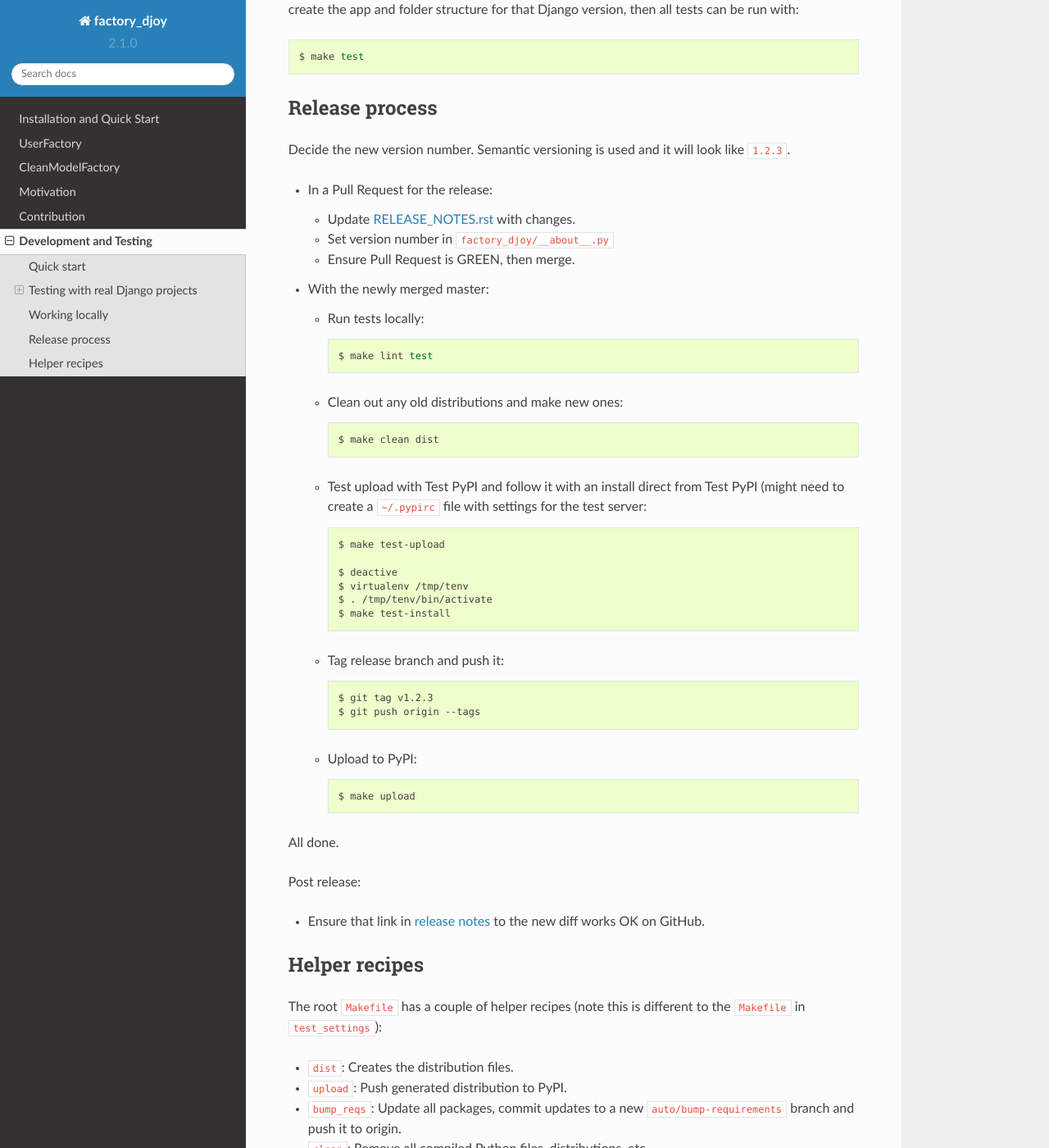
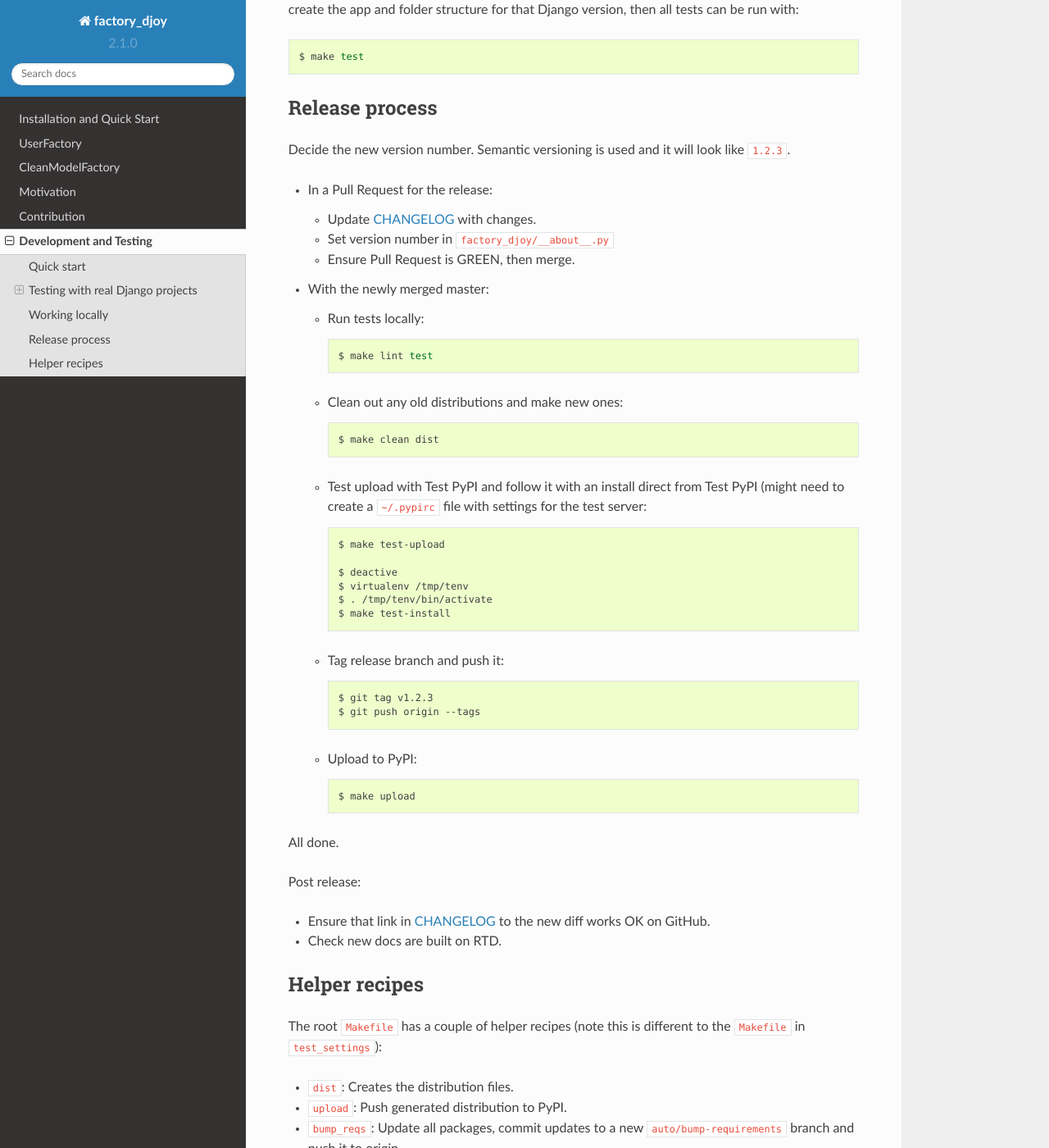
Before and after one commit to jamescooke/factory_djoy, a Sphinx documentation site: the page built from docs/development.rst, in a window 1280 px wide and 1400 px high, scrolled down 2730 px. Shown: the whole window at 82% size. Built offline with Sphinx 7.4.7 and the Read the Docs theme 2.0.0, drawn with Linux system fonts in a browser that asks for light colours.

Commit message:
Add Django 2.2 to CHANGELOG.rst, rename from RELEASE_NOTES

```diff
--- a/README.rst
+++ b/README.rst
@@ -44,4 +44,4 @@ Resources
 
 * `Licensed on MIT <https://raw.githubusercontent.com/jamescooke/factory_djoy/master/LICENSE>`_
 
-* `Changelog <https://github.com/jamescooke/factory_djoy/blob/master/RELEASE_NOTES.rst>`_
+* `Changelog <https://github.com/jamescooke/factory_djoy/blob/master/CHANGELOG.rst>`_
--- a/docs/development.rst
+++ b/docs/development.rst
@@ -170,7 +170,7 @@ like ``1.2.3``.
 
 * In a Pull Request for the release:
 
-  * Update RELEASE_NOTES.rst_ with changes.
+  * Update `CHANGELOG`_ with changes.
 
   * Set version number in ``factory_djoy/__about__.py``
 
@@ -220,7 +220,9 @@ All done.
 
 Post release:
 
-* Ensure that link in `release notes`_ to the new diff works OK on GitHub.
+* Ensure that link in `CHANGELOG`_ to the new diff works OK on GitHub.
+
+* Check new docs are built on RTD.
 
 
 Helper recipes
@@ -239,5 +241,4 @@ the ``Makefile`` in ``test_settings``):
 * ``clean``: Remove all compiled Python files, distributions, etc.
 
 
-.. _RELEASE_NOTES.rst: https://github.com/jamescooke/factory_djoy/blob/master/RELEASE_NOTES.rst
-.. _release notes: https://github.com/jamescooke/factory_djoy/blob/master/RELEASE_NOTES.rst
+.. _CHANGELOG: https://github.com/jamescooke/factory_djoy/blob/master/CHANGELOG.rst
```
Also changed, not shown: CHANGELOG.rst (renamed from RELEASE_NOTES.rst, +7 -2 lines), 1 other file.
